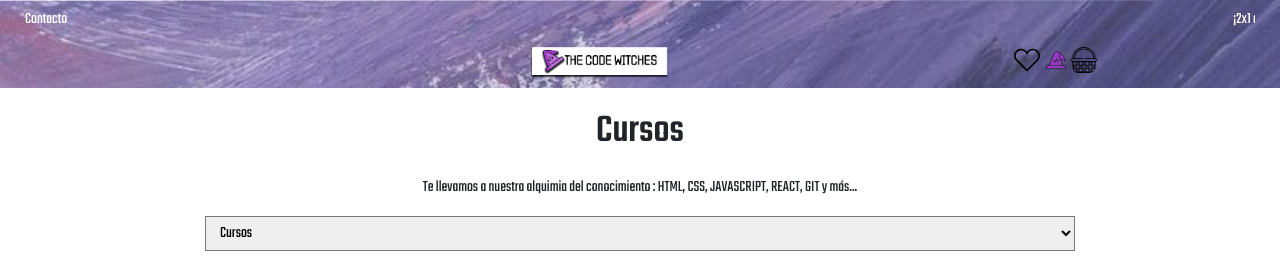
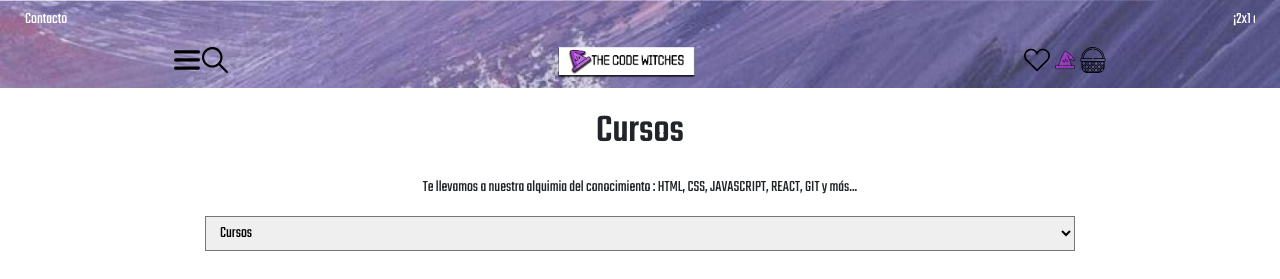
Before and after one commit to CarmenCruces/ecommerce, a plain HTML site: page catalogo.html in a window 1280 px wide. Shown: the top 279 px of the page. Drawn offline with nearby package versions, Linux system fonts and the light colour scheme.

Commit message:
modification

```diff
--- a/catalogo.html
+++ b/catalogo.html
@@ -20,7 +20,10 @@
         </div>
 
         <div class="navBar">
-            <div class="menu"></div>
+            <div class="menu">
+            <a href="#"><img src="./images/icons/menu.svg" alt="favoritos"></a>
+            <a href="#"><img src="./images/icons/search.svg" alt="usuarios"></a>
+            </div>
             <div class="logo"><img src="./images/site-logo.png" alt="Logo The Witches"></div>
             <div class="cart">
                 <a href="#"><img src="./images/icons/fav.svg" alt="favoritos"></a>
```
Also changed, not shown: producto.html (+4 -1 lines).
